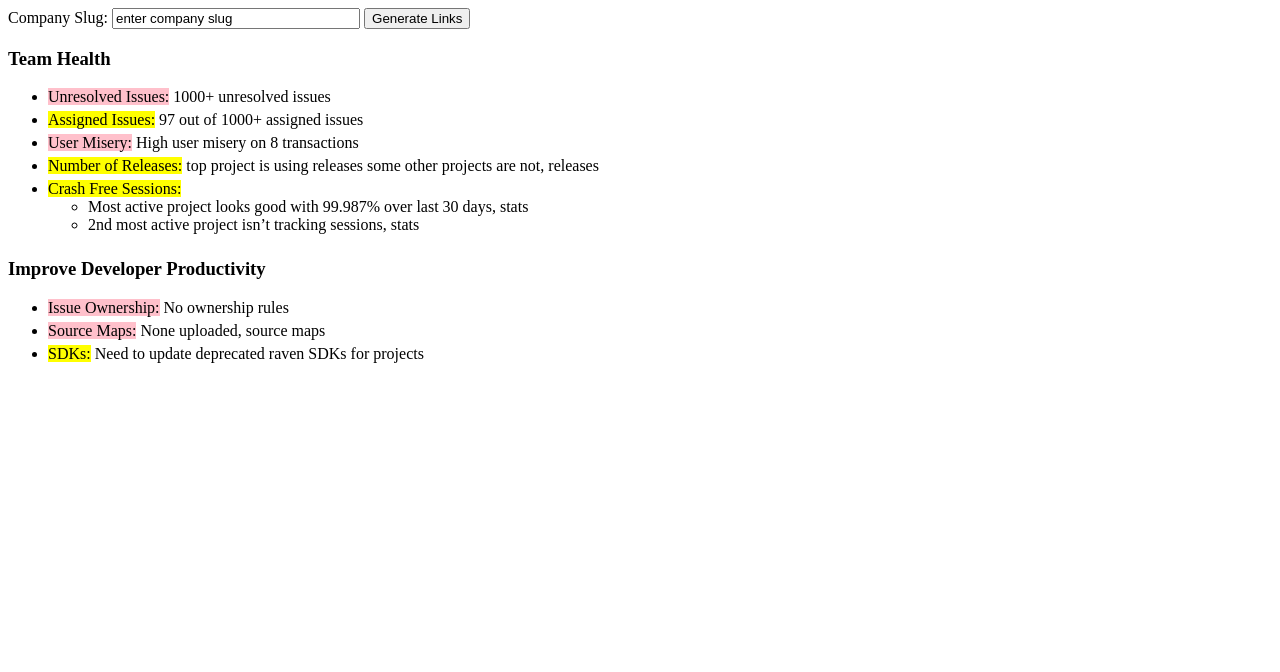
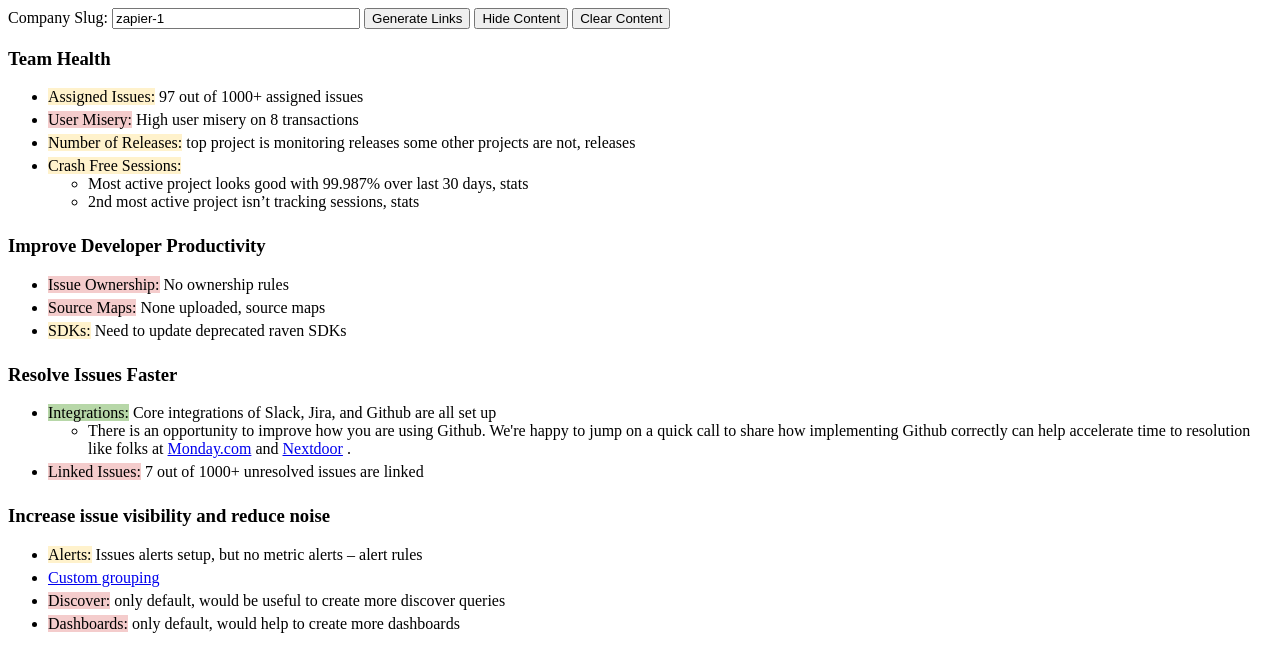
Before and after one commit to DeeVine/sentry-report-card, a plain HTML site: page index.html in a window 1280 px wide. Drawn offline with Linux system fonts and the light colour scheme.

Commit message:
ready to use

```diff
--- a/index.html
+++ b/index.html
@@ -7,40 +7,36 @@
 <body>
 
     <div>
-        Company Slug: <input type="text" id="enterslug" value="enter company slug">
+        Company Slug: <input type="text" id="enterslug" value="zapier-1">
         <button id="generate-links">Generate Links</button>
+        <button id="hide-content">Hide Content</button>
+        <button id="clear-content">Clear Content</button>
     </div>
-
 
     <div id="team-health">
         <h3>Team Health</h3>
         <ul>
             <li class="dropdown">
-                <span class="red dropbtn">Unresolved Issues:</span>
-                <div class="mydropdown dropdown-content"></div>
-                <span contenteditable="true">1000+ <a contenteditable="false" target="_blank" id="unresolved-issues">unresolved issues</a></span>
-            </li>
-            <li class="dropdown">
                 <span class="yellow dropbtn">Assigned Issues:</span>
                 <div class="mydropdown dropdown-content"></div>
-                <span contenteditable="true">97 out of 1000+ <a contenteditable="false" target="_blank" id="assigned-issues">assigned issues</a></span>
+                <span class="editable" contenteditable="true">97 out of 1000+ </span><a contenteditable="false" target="_blank" id="assigned-issues">assigned issues</a>
             </li>
             <li class="dropdown">
                 <span class="red dropbtn">User Misery:</span>
                 <div class="mydropdown dropdown-content"></div>
-                <span contenteditable="true">High user misery on 8 <a contenteditable="false" target="_blank" id="transactions">transactions</a></span>
+                <span class="editable" contenteditable="true">High user misery on 8 </span><a contenteditable="false" target="_blank" id="transactions">transactions</a>
             </li>
             <li class="dropdown">
                 <span class="yellow dropbtn">Number of Releases:</span>
                 <div class="mydropdown dropdown-content"></div>
-                <span contenteditable="true">top project is using releases some other projects are not, <a contenteditable="false" target="_blank" id="releases">releases</a></span>
+                <span class="editable" contenteditable="true">top project is monitoring releases some other projects are not, </span><a contenteditable="false" target="_blank" id="releases">releases</a>
             </li>
             <li class="dropdown">
                 <span class="yellow dropbtn">Crash Free Sessions:</span>
                 <div class="mydropdown dropdown-content"></div>
                 <ul>
-                    <li><span contenteditable="true">Most active project looks good with 99.987% over last 30 days, <a contenteditable="false" target="_blank" id="crashfreesessions">stats</a></span></li>
-                    <li><span contenteditable="true">2nd most active project isn’t tracking sessions, <a contenteditable="false" target="_blank" id="crashfreesessions2">stats</a></span></li>
+                    <li><span class="editable" contenteditable="true">Most active project looks good with 99.987% over last 30 days, </span><a contenteditable="false" target="_blank" id="crashfreesessions">stats</a></li>
+                    <li><span class="editable" contenteditable="true">2nd most active project isn’t tracking sessions, </span><a contenteditable="false" target="_blank" id="crashfreesessions2">stats</a></li>
                 </ul>
             </li>
         </ul>
@@ -51,17 +47,59 @@
             <li class="dropdown">
                 <span class="red dropbtn">Issue Ownership:</span>
                 <div class="mydropdown dropdown-content"></div>
-                <span contenteditable="true">No <a contenteditable="false" target="_blank" id="issueowners">ownership rules</a></span>
+                <span class="editable" contenteditable="true">No </span><a contenteditable="false" target="_blank" id="issueowners">ownership rules</a>
             </li>
             <li class="dropdown">
                 <span class="red dropbtn">Source Maps:</span>
                 <div class="mydropdown dropdown-content"></div>
-                <span contenteditable="true"> None uploaded, <a contenteditable="false" target="_blank" id="sourcemaps">source maps</a></span>
+                <span class="editable" contenteditable="true"> None uploaded, </span><a contenteditable="false" target="_blank" id="sourcemaps">source maps</a>
             </li>
             <li class="dropdown">
                 <span class="yellow dropbtn">SDKs:</span>
                 <div class="mydropdown dropdown-content"></div>
-                <span contenteditable="true"> Need to update deprecated raven <a contenteditable="false" target="_blank" id="sdks">SDKs for projects</a></span>
+                <span class="editable" contenteditable="true"> Need to update deprecated </span><a contenteditable="false" target="_blank" id="sdks">raven SDKs</a>
+            </li>
+        </ul>
+    </div>
+    <div id="improve-developer-productivity">
+        <h3>Resolve Issues Faster</h3>
+        <ul>
+            <li class="dropdown">
+                <span class="green dropbtn">Integrations:</span>
+                <div class="mydropdown dropdown-content"></div>
+                <span class="editable" contenteditable="true">Core integrations of Slack, Jira, and Github are all set up</span>
+                <ul>
+                    <li><span >There is an opportunity to improve how you are using Github. We're happy to jump on a quick call to share how implementing Github correctly can help accelerate time to resolution like folks at
+                        <a href="https://sentry.io/customers/monday-dot-com/">Monday.com</a> and <a href="https://sentry.io/customers/nextdoor/">Nextdoor</a> . </span></li>
+                </ul>
+            </li>
+            <li class="dropdown">
+                <span class="red dropbtn">Linked Issues:</span>
+                <div class="mydropdown dropdown-content"></div>
+                <span class="editable" contenteditable="true"> 7 out of 1000+ unresolved issues are </span><a contenteditable="false" target="_blank" id="linked">linked</a>
+            </li>
+        </ul>
+    </div>
+    <div id="improve-issue-visibility">
+        <h3>Increase issue visibility and reduce noise</h3>
+        <ul>
+            <li class="dropdown">
+                <span class="yellow dropbtn">Alerts:</span>
+                <div class="mydropdown dropdown-content"></div>
+                <span class="editable" contenteditable="true">Issues alerts setup, but no metric alerts – </span><a contenteditable="false" target="_blank" id="alerts">alert rules</a>
+            </li>
+            <li class="dropdown">
+                <a href="https://docs.sentry.io/product/data-management-settings/event-grouping/">Custom grouping</a>
+            </li>
+            <li class="dropdown">
+                <span class="red dropbtn">Discover:</span>
+                <div class="mydropdown dropdown-content"></div>
+                <span class="editable" contenteditable="true"> only default, would be useful to create more </span><a contenteditable="false" target="_blank" id="discoverqueries">discover queries</a>
+            </li>
+            <li class="dropdown">
+                <span class="red dropbtn">Dashboards:</span>
+                <div class="mydropdown dropdown-content"></div>
+                <span class="editable" contenteditable="true"> only default, would help to create more </span><a contenteditable="false" target="_blank" id="dashboards">dashboards</a>
             </li>
         </ul>
     </div>
--- a/style.css
+++ b/style.css
@@ -4,15 +4,15 @@
 }
 
 .red {
-  background-color: pink;
+  background-color: #F4CCCC;
 }
 
 .yellow {
-  background-color: yellow;
+  background-color: #FFF2CC;
 }
 
 .green {
-  background-color: rgb(129, 175, 129);
+  background-color: #B7D7A8;
 }
 
 /* .radioform {
@@ -59,3 +59,4 @@
 .dropdown a:hover {background-color: #ddd;}
 
 .show {display: block;}
+.hide {display: none;}
```
Also changed, not shown: report.js (+37 -11 lines).
